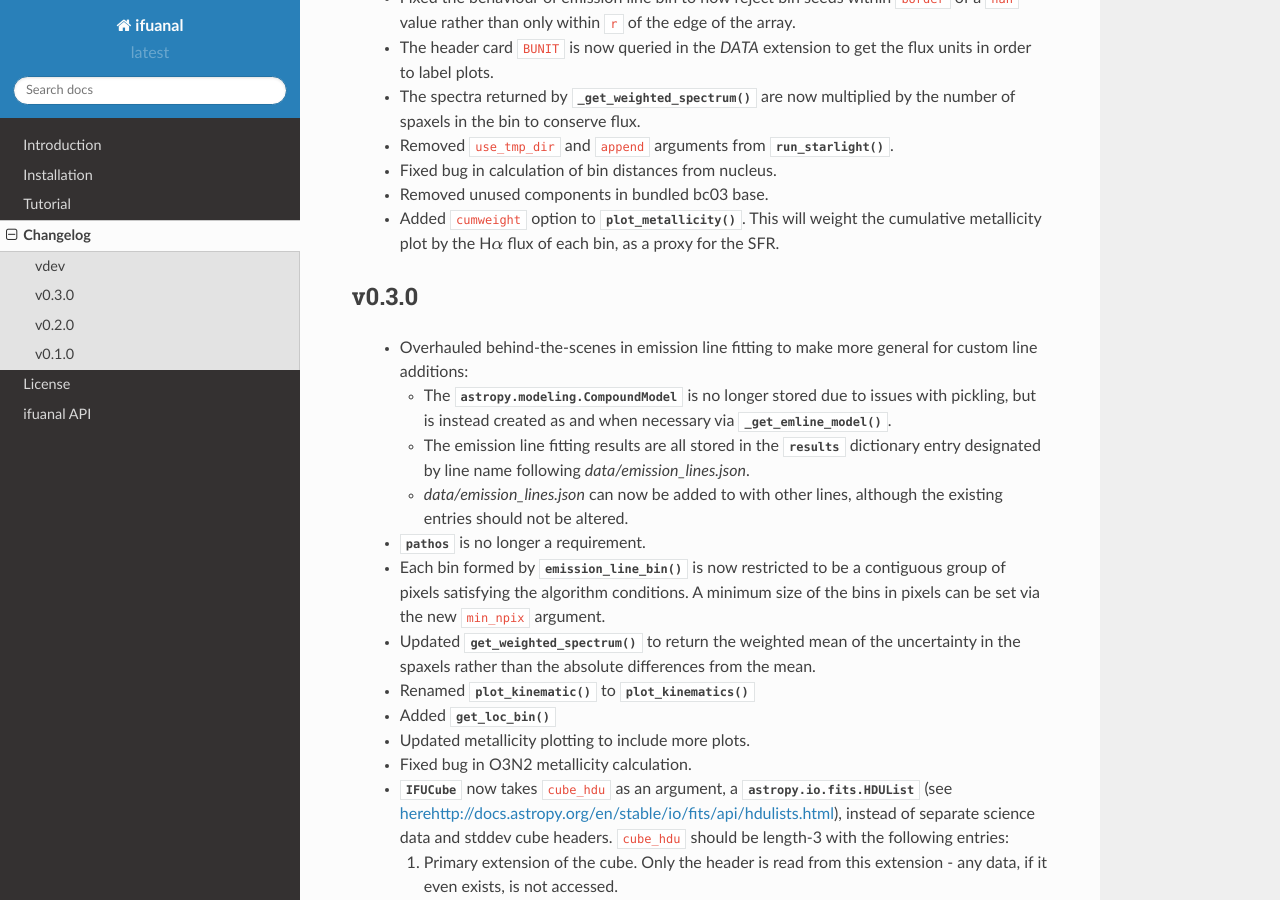
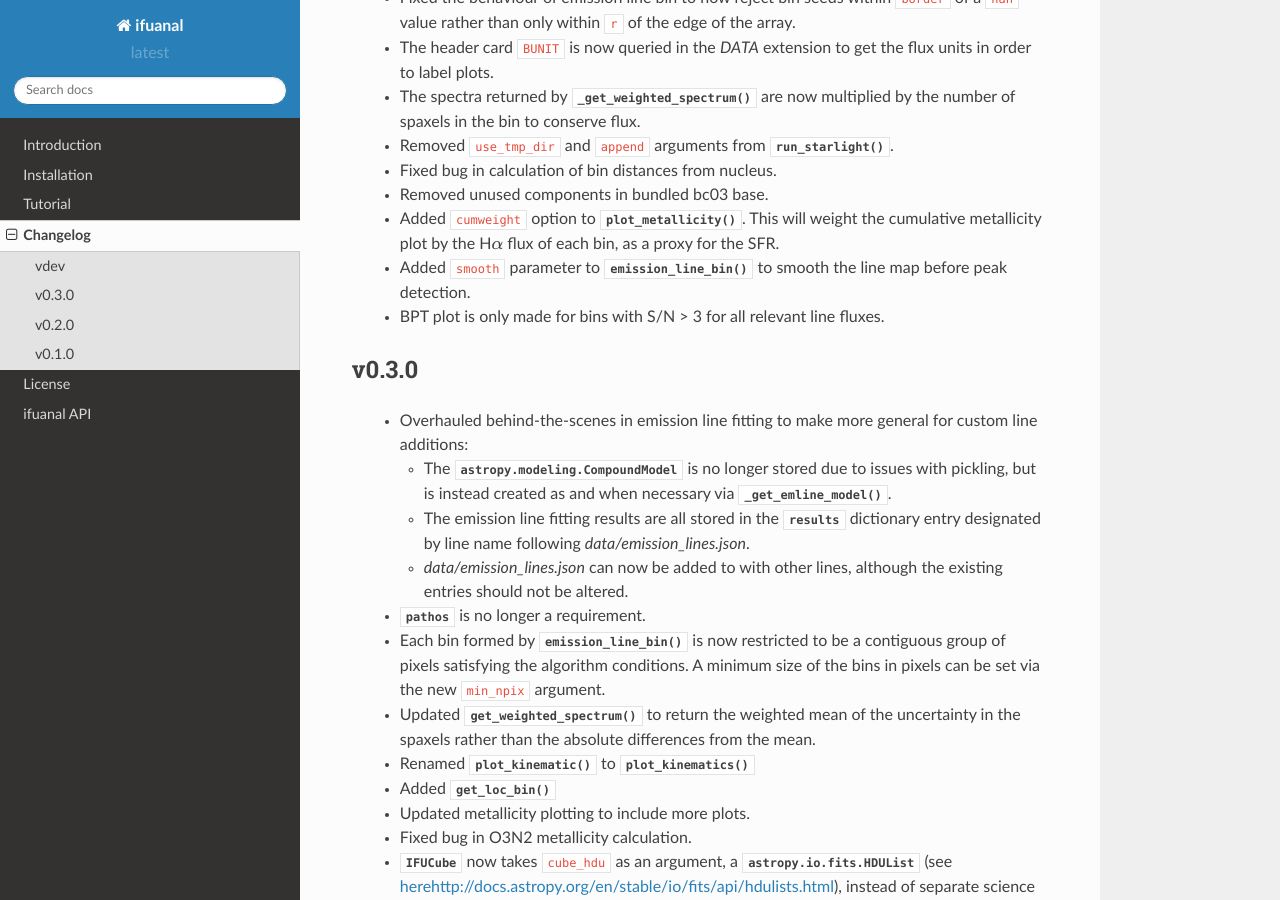
Before and after one commit to Lyalpha/ifuanal, a Sphinx documentation site: the page built from docs/changelog.rst, in a window 1280 px wide and 900 px high, scrolled down 792 px. Built offline with Sphinx 7.4.7 and the Read the Docs theme 2.0.0, drawn with Linux system fonts in a browser that asks for light colours.

Commit message:
Update changelog

```diff
--- a/docs/changelog.rst
+++ b/docs/changelog.rst
@@ -49,6 +49,9 @@ vdev
  * Added ``cumweight`` option to :meth:`plot_metallicity`. This will weight
    the cumulative metallicity plot by the H\ :math:`\alpha` flux of each bin,
    as a proxy for the SFR.
+ * Added ``smooth`` parameter to :meth:`emission_line_bin` to smooth the line
+   map before peak detection.
+ * BPT plot is only made for bins with S/N > 3 for all relevant line fluxes.
 
 v0.3.0
 ------
```
